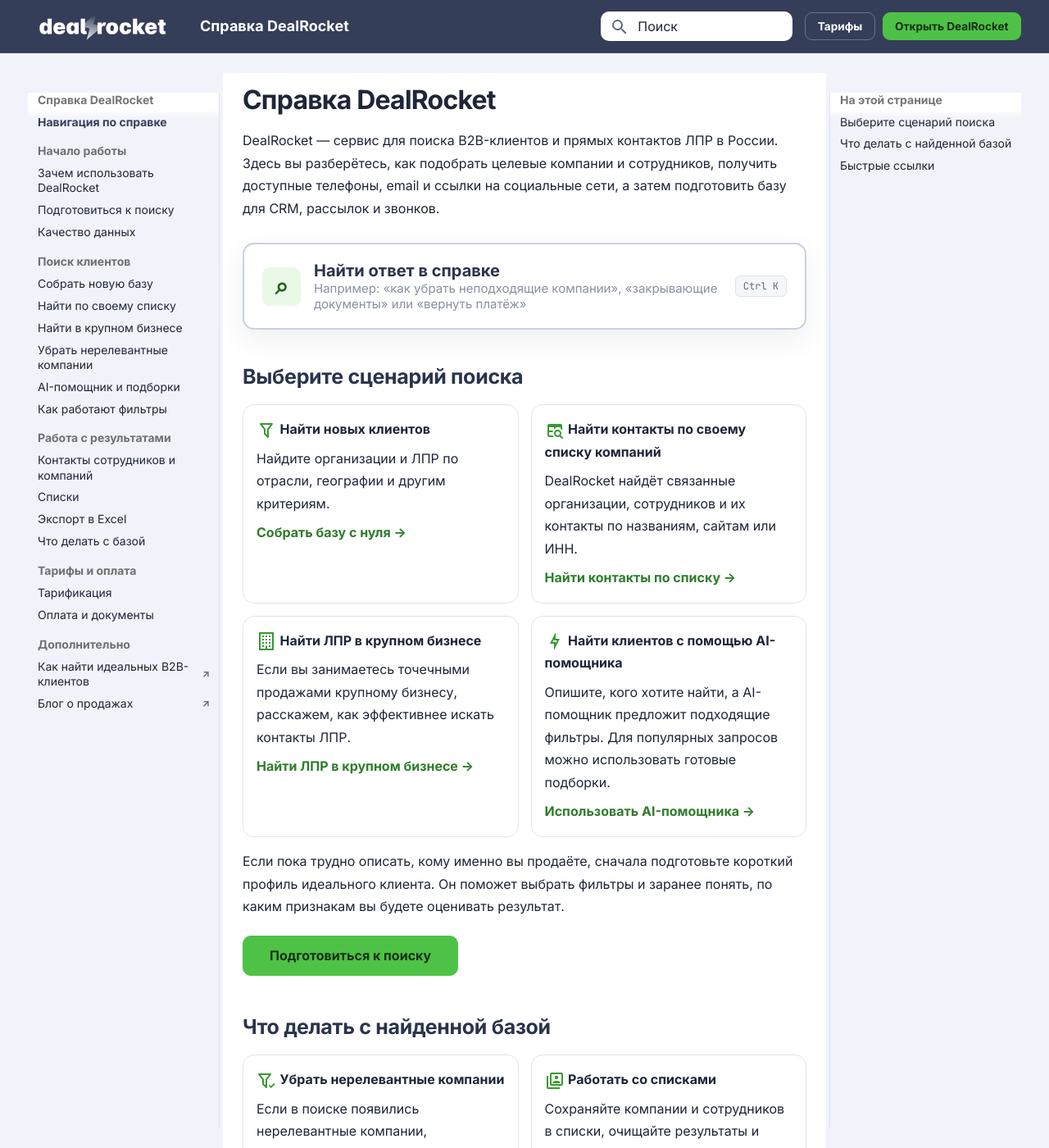
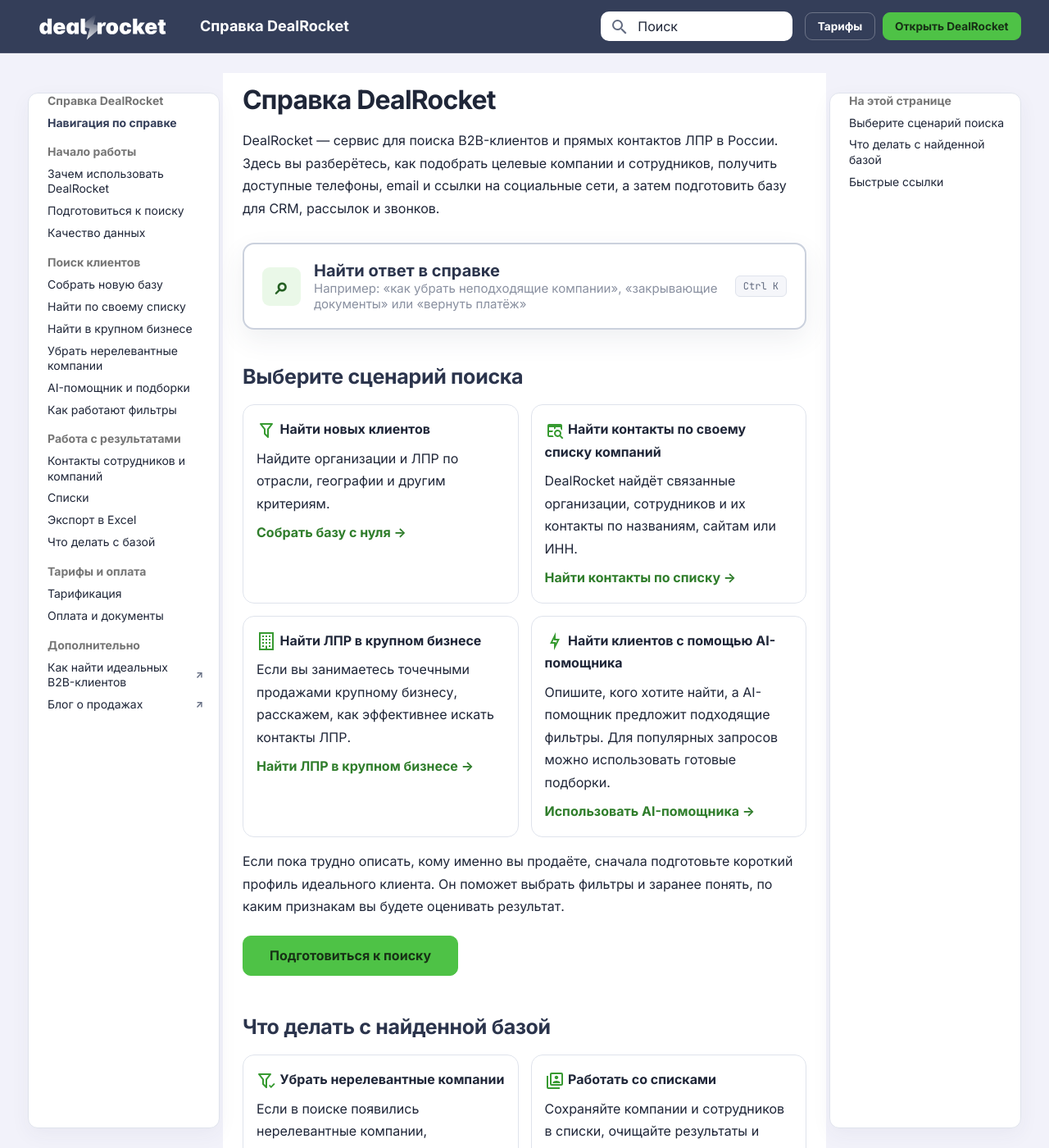
Before and after one commit to prikazchikof/dealrocket-help, an MkDocs documentation site: the page built from docs/index.md, in a window 1280 px wide and 1400 px high. Shown: the whole window at 82% size. Built offline with MkDocs 1.6.1 and Material for MkDocs 9.7.7, drawn with Linux system fonts in a browser that asks for light colours.

Commit message:
site: separate sidebar navigation from background

```diff
--- a/docs/assets/stylesheets/extra.css
+++ b/docs/assets/stylesheets/extra.css
@@ -360,6 +360,22 @@
   border-left: 1px solid var(--dr-line);
 }
 
+@media screen and (min-width: 60em) {
+  .md-sidebar__scrollwrap {
+    box-sizing: border-box;
+    padding: 0 0.55rem 0.8rem;
+    background: #fff;
+    border: 1px solid var(--dr-line) !important;
+    border-radius: 12px;
+    box-shadow: 0 8px 24px rgba(52, 62, 89, 0.05);
+  }
+
+  .md-sidebar .md-nav__title {
+    background: #fff;
+    box-shadow: none;
+  }
+}
+
 .md-footer {
   background: #2a334b;
 }
```
